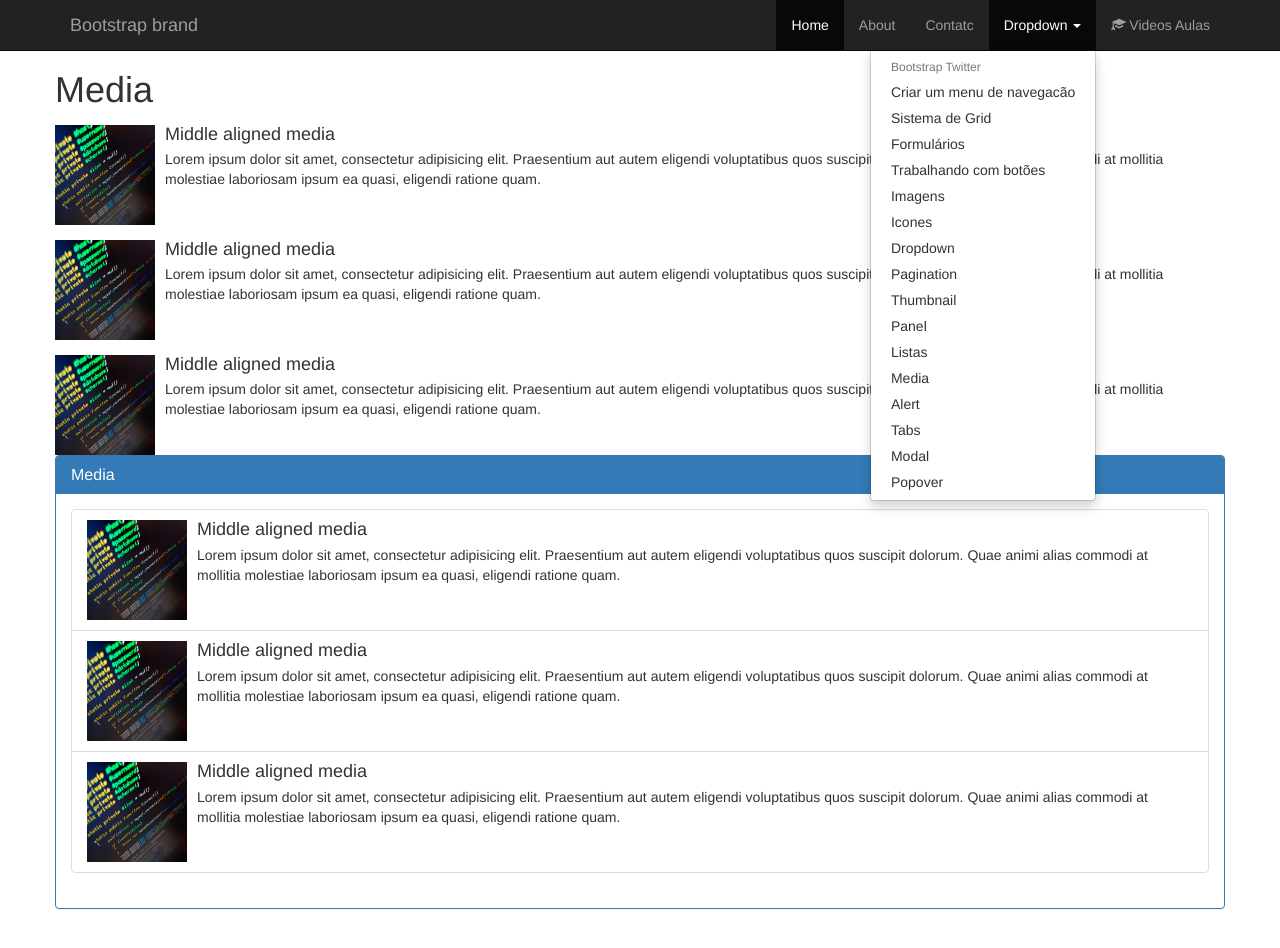
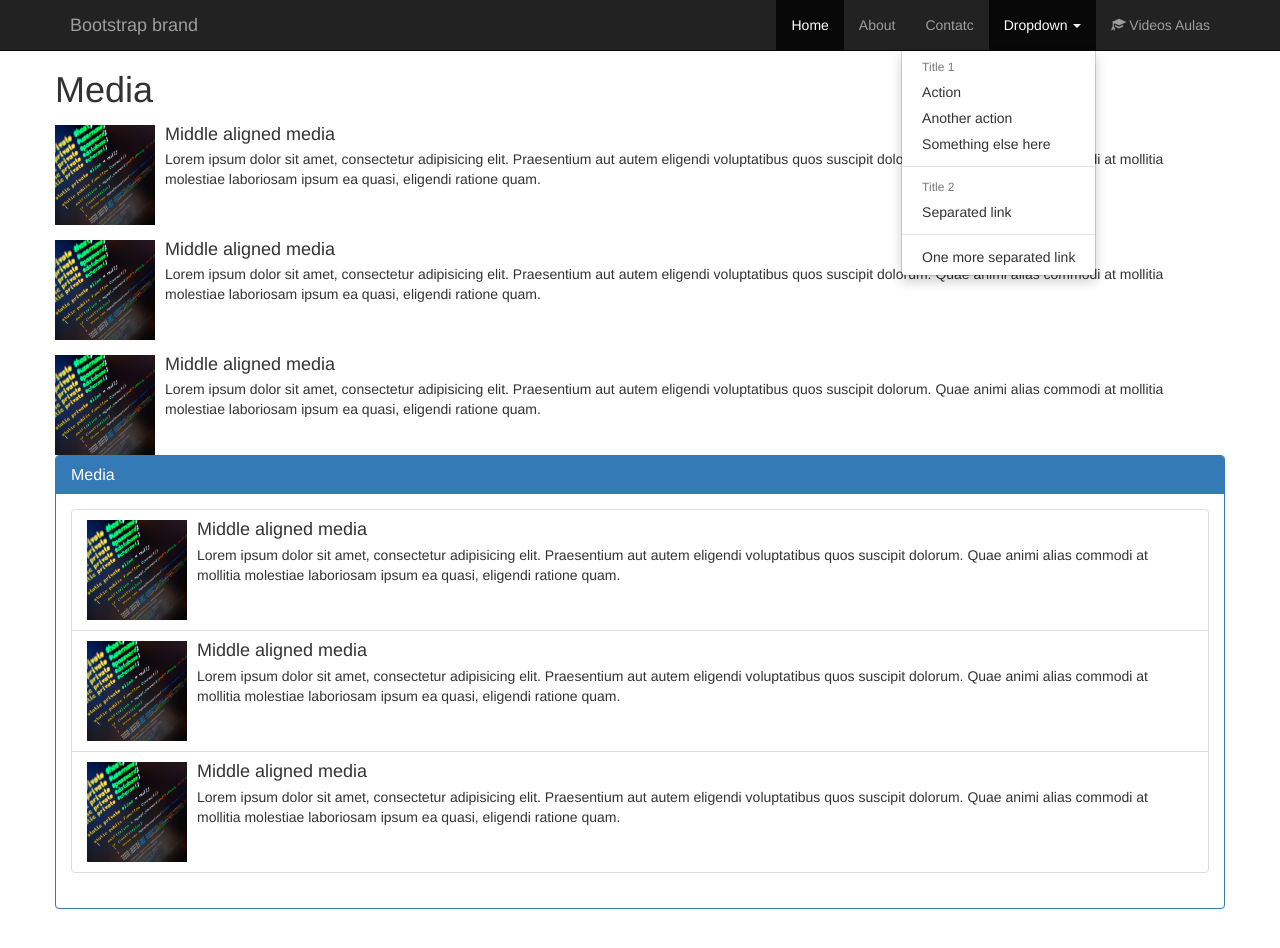
Before and after one commit to JMoitta/bootstrap-example, a plain HTML site: page media.html in a window 1280 px wide. Both pictures are taken after a click on the button "Dropdown". Drawn offline with nearby package versions, Linux system fonts and the light colour scheme.

Commit message:
Correcao media.html menu superior

```diff
--- a/media.html
+++ b/media.html
@@ -43,6 +43,21 @@
               <li class="dropdown">
                 <a href="#" class="dropdown-toggle" data-toggle="dropdown" role="button" aria-haspopup="true" aria-expanded="false">Dropdown <span class="caret"></span></a>
                 <ul class="dropdown-menu">
+                  <li class="dropdown-header">Title 1</li>
+                  <li><a href="#">Action</a></li>
+                  <li><a href="#">Another action</a></li>
+                  <li><a href="#">Something else here</a></li>
+                  <li role="separator" class="divider"></li>
+                  <li class="dropdown-header">Title 2</li>
+                  <li><a href="#">Separated link</a></li>
+                  <li role="separator" class="divider"></li>
+                  <li><a href="#">One more separated link</a></li>
+                </ul>
+              </li>
+              <!-- Menu Video Aulas -->
+              <li class="dropdown">
+                <a href="#" class="dropdown-toggle" data-toggle="dropdown" role="button" aria-haspopup="true" aria-expanded="false"><span class="glyphicon glyphicon glyphicon-education"></span> Videos Aulas</span></a>
+                <ul class="dropdown-menu">
                   <li class="dropdown-header">Bootstrap Twitter</li>
                   <li><a href="/bootstrap-example/">Criar um menu de navegacão</a></li>
                   <li><a href="/bootstrap-example/grid.html">Sistema de Grid</a></li>
@@ -60,29 +75,6 @@
                   <li><a href="/bootstrap-example/tabs.html">Tabs</a></li>
                   <li><a href="/bootstrap-example/modal.html">Modal</a></li>
                   <li><a href="/bootstrap-example/popover.html">Popover</a></li>
-                </ul>
-              </li>
-              <!-- Menu Video Aulas -->
-              <li class="dropdown">
-                <a href="#" class="dropdown-toggle" data-toggle="dropdown" role="button" aria-haspopup="true" aria-expanded="false"><span class="glyphicon glyphicon glyphicon-education"></span> Videos Aulas</span></a>
-                <ul class="dropdown-menu">
-                  <li class="dropdown-header">Bootstrap Twitter</li>
-                  <li><a href="/">Criar um menu de navegacão</a></li>
-                  <li><a href="/grid.html">Sistema de Grid</a></li>
-                  <li><a href="/formulario.html">Formulários</a></li>
-                  <li><a href="/botoes.html">Trabalhando com botões</a></li>
-                  <li><a href="/imagens.html">Imagens</a></li>
-                  <li><a href="/icones.html">Icones</a></li>
-                  <li><a href="/dropdown.html">Dropdown</a></li>
-                  <li><a href="/Pagination.html">Pagination</a></li>
-                  <li><a href="/thumbnail.html">Thumbnail</a></li>
-                  <li><a href="/panel.html">Panel</a></li>
-                  <li><a href="/listas.html">Listas</a></li>
-                  <li><a href="/media.html">Media</a></li>
-                  <li><a href="/alert.html">Alert</a></li>
-                  <li><a href="/tabs.html">Tabs</a></li>
-                  <li><a href="/modal.html">Modal</a></li>
-                  <li><a href="/popover.html">Popover</a></li>
                 </ul>
               </li> <!-- Fim Menu Video Aulas -->
             </ul>
```
